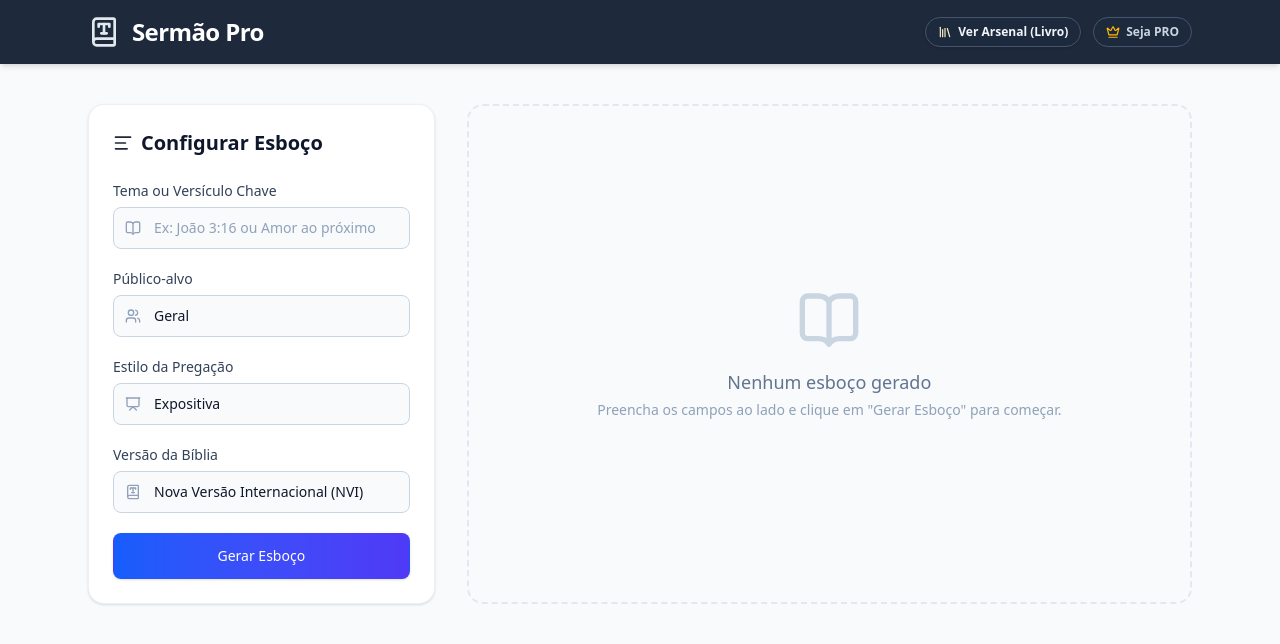
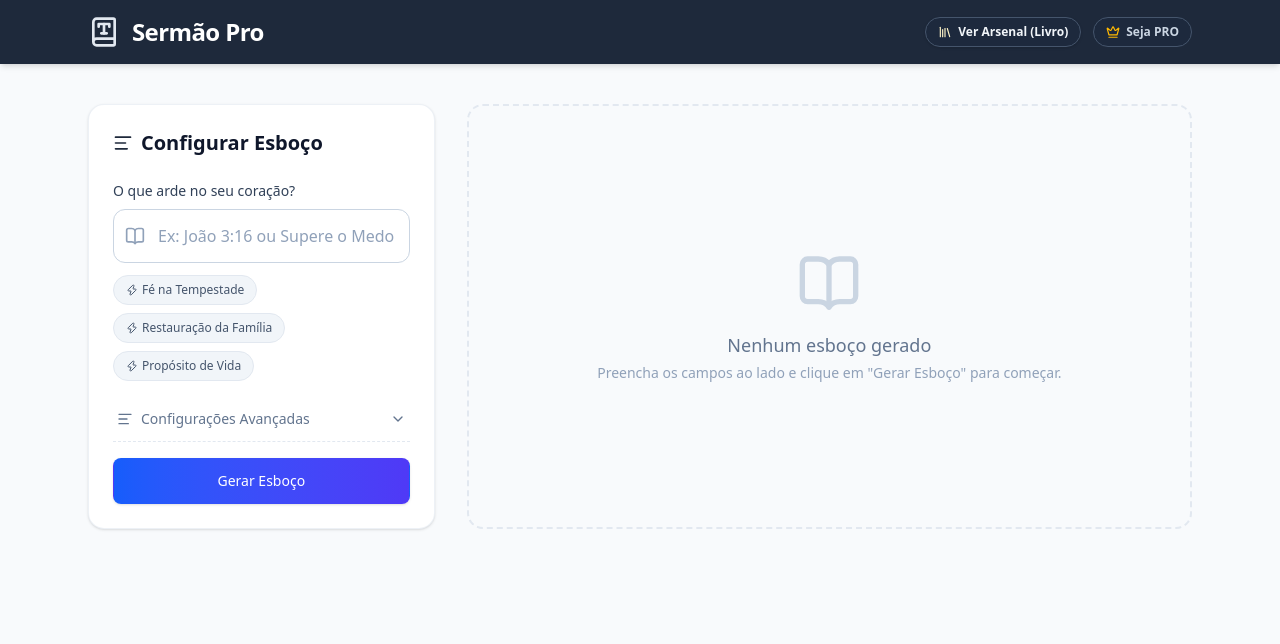
Before and after one commit to doobeis/sermaopro, a Next.js app: page / in a window 1280 px wide. Shown: the top 644 px of the page. Built offline with nearby package versions, Linux system fonts and the light colour scheme.

Commit message:
feat: restore gemini integration with lightweight prompt and simplify layout for 1-click generators

```diff
--- a/package.json
+++ b/package.json
@@ -9,6 +9,7 @@
     "lint": "eslint"
   },
   "dependencies": {
+    "@google/generative-ai": "^0.24.1",
     "html2pdf.js": "^0.14.0",
     "lucide-react": "^1.8.0",
     "next": "16.2.4",
--- /dev/null
+++ b/src/app/actions/generateSermon.ts
@@ -0,0 +1,56 @@
+"use server";
+
+import { GoogleGenerativeAI } from "@google/generative-ai";
+
+export async function generateSermon({
+  theme,
+  audience,
+  style,
+  version,
+}: {
+  theme: string;
+  audience: string;
+  style: string;
+  version: string;
+}) {
+  if (!process.env.GEMINI_API_KEY) {
+    throw new Error(
+      "A chave GEMINI_API_KEY não foi configurada."
+    );
+  }
+
+  const genAI = new GoogleGenerativeAI(process.env.GEMINI_API_KEY);
+
+  // Utiliza o modelo flash mais recente compatível com chaves novas
+  const model = genAI.getGenerativeModel({ model: "gemini-2.5-flash" });
+
+  const prompt = `
+Você é um teólogo erudito, pastor sênior e mestre incomparável em homilética.
+Sua missão é estruturar um esboço de pregação incrivelmente profundo, mas acessível.
+
+DIRETRIZES:
+1. Título e subtítulo chamativos.
+2. Formato Markdown Perfeito.
+3. Use a 1ª Pessoa do Plural ou Singular (dirija-se à congregação, fale como se estivesse no púlpito pregando AGORA).
+4. Estrutura Clássica:
+   - Introdução cativante que prenda a atenção imediatamente.
+   - 3 Pontos Centrais trazendo novidade exegética ou cultural (Mostre algo que o povo geralmente não percebe no texto).
+   - Conclusão com forte apelo.
+5. Versão Bíblica Obrigatória paracitações: ${version}.
+
+ENTRADAS DO PREGADOR:
+- TEMA CENTRAL: ${theme}
+- PÚBLICO: ${audience}
+- ABORDAGEM: ${style}
+
+Entrega APENAS o esboço limpo e pronto em markdown.
+`;
+
+  try {
+    const result = await model.generateContent(prompt);
+    return result.response.text();
+  } catch (error: any) {
+    console.error("Gemini Error:", error);
+    throw new Error("Falha na comunicação com o Google AI: " + (error.message || "Tente novamente mais tarde."));
+  }
+}
--- a/src/app/page.tsx
+++ b/src/app/page.tsx
@@ -1,9 +1,10 @@
 "use client";
 
 import { useState, useRef } from "react";
-import { BookOpen, Copy, Download, Loader2, BookType, Users, Presentation, AlignLeft, Crown, Sparkles, Lock, Library } from "lucide-react";
+import { BookOpen, Copy, Download, Loader2, BookType, Users, Presentation, AlignLeft, Crown, Sparkles, Lock, Library, ChevronDown, ChevronUp, Zap } from "lucide-react";
 import ReactMarkdown from "react-markdown";
 import Link from "next/link";
+import { generateSermon } from "@/app/actions/generateSermon";
 // Dynamically import html2pdf to avoid SSR issues
 import dynamic from 'next/dynamic';
 
@@ -15,44 +16,42 @@ export default function Home() {
 
   const [isLoading, setIsLoading] = useState(false);
   const [resultText, setResultText] = useState("");
+  const [showAdvanced, setShowAdvanced] = useState(false);
   const [isProMode, setIsProMode] = useState(false); // In production, this comes from your database
 
   const whatsappUrl = "https://wa.me/554497475235?text=Ol%C3%A1%21%20Gostaria%20de%20assinar%20o%20plano%20PRO%20do%20Serm%C3%A3o%20Pro%20%28PregAI%29%20para%20liberar%20Slides%2C%20Ilustra%C3%A7%C3%B5es%20e%20PDFs.";
 
   const resultRef = useRef<HTMLDivElement>(null);
 
-  const handleGenerate = async (e: React.FormEvent) => {
-    e.preventDefault();
-    if (!theme.trim()) return;
+  const presetThemes = [
+    "Fé na Tempestade",
+    "Restauração da Família",
+    "Propósito de Vida"
+  ];
+
+  const handleGenerate = async (e?: React.FormEvent, directTheme?: string) => {
+    if (e) e.preventDefault();
+    const finalTheme = directTheme || theme;
+    if (!finalTheme.trim()) return;
+
+    if (directTheme) setTheme(directTheme);
 
     setIsLoading(true);
     setResultText("");
 
-    setTimeout(() => {
-      const simulatedMarkdown = `
-# O Poder Transformador da Palavra em: ${theme}
-
-> *"Lâmpada para os meus pés é tua palavra, e luz para o meu caminho."* (Versão ${version})
-
-Meus amados irmãos, hoje o Senhor nos reúne para tratarmos diretamente sobre o tema **${theme}**.
-Muitas vezes olhamos para a nossa caminhada e pensamos que o silêncio de Deus é a Sua ausência. Mas preste atenção: o silêncio do Grande Mestre não significa que ele abandonou o barco da nossa história.
-
-### 1. O Chamado no Deserto
-A primeira coisa que precisamos entender hoje é que Deus forja os seus melhores soldados no calor da aflição. Especialmente quando falamos com o público [${audience}], percebemos que o imediatismo da nossa geração tenta roubar a nossa fé. Não se apresse! A promessa tem um tempo divino de maturação.
-
-### 2. A Quebra do Vaso
-Para que o azeite milagroso flua, o vaso precisa ser quebrado. Uma abordagem ${style} sobre este texto nos desafia a olhar dolorosamente para dentro. Onde está a rachadura do seu orgulho hoje? O Senhor não costuma usar vasos intactos enfeitando prateleiras; Ele usa os trincados que se submetem às mãos do oleiro.
-
-### 3. A Glória da Restauração
-Por fim, não se esqueça: o choro pode durar uma noite inteira... Mas a verdadeira alegria não vem de manhã porque o "sol físico" nasce, ela vem de manhã porque o Filho de Deus Ressuscitou na nossa vida! A sua dor tem prazo de validade.
-
----
-**Apelo Pastoral:**
-Igreja, coloque a mão no seu coração hoje. O Pai não está buscando pastores ou servos perfeitos; Ele está procurando corações rachados, mas *disponíveis*. Quem quer entregar o controle completo hoje? Venha para o altar!
-`;
-      setResultText(simulatedMarkdown);
+    try {
+      const generatedMarkdown = await generateSermon({
+        theme: finalTheme,
+        audience,
+        style,
+        version
+      });
+      setResultText(generatedMarkdown);
+    } catch (error: any) {
+      alert("Erro ao gerar o esboço: " + (error.message || error));
+    } finally {
       setIsLoading(false);
-    }, 1500);
+    }
   };
 
   const handleCopy = () => {
@@ -151,26 +150,57 @@ Igreja, coloque a mão no seu coração hoje. O Pai não está buscando pastores
                 Configurar Esboço
               </h2>
 
-              <form onSubmit={handleGenerate} className="space-y-5">
+              <form onSubmit={handleGenerate} className="space-y-4">
                 {/* Input: Tema */}
-                <div className="space-y-1.5">
-                  <label htmlFor="theme" className="block text-sm font-medium text-slate-700">Tema ou Versículo Chave</label>
+                <div className="space-y-2">
+                  <label htmlFor="theme" className="block text-sm font-medium text-slate-700">O que arde no seu coração?</label>
                   <div className="relative">
                     <div className="absolute inset-y-0 left-0 pl-3 flex items-center pointer-events-none">
-                      <BookOpen className="h-4 w-4 text-slate-400" />
+                      <BookOpen className="h-5 w-5 text-slate-400" />
                     </div>
                     <input
                       id="theme"
                       type="text"
                       required
-                      placeholder="Ex: João 3:16 ou Amor ao próximo"
+                      placeholder="Ex: João 3:16 ou Supere o Medo"
                       value={theme}
                       onChange={(e) => setTheme(e.target.value)}
-                      className="block w-full pl-10 pr-3 py-2.5 border border-slate-300 rounded-lg focus:ring-2 focus:ring-brand-blue focus:border-brand-blue transition-colors bg-slate-50 sm:text-sm text-slate-900 placeholder:text-slate-400"
+                      className="block w-full pl-11 pr-3 py-3.5 border border-slate-300 rounded-xl focus:ring-2 focus:ring-brand-blue focus:border-brand-blue transition-colors bg-white font-medium text-base text-slate-900 placeholder:text-slate-400"
                     />
+                  </div>
+
+                  {/* Pílulas Sugestivas (1 Clique) */}
+                  <div className="flex flex-wrap gap-2 pt-1">
+                    {presetThemes.map((preset) => (
+                      <button
+                        key={preset}
+                        type="button"
+                        onClick={() => handleGenerate(undefined, preset)}
+                        className="inline-flex items-center gap-1 px-3 py-1.5 rounded-full bg-slate-100 text-slate-600 hover:bg-brand-blue hover:text-white border border-slate-200 hover:border-brand-blue text-xs font-medium transition-colors"
+                      >
+                        <Zap className="w-3 h-3" />
+                        {preset}
+                      </button>
+                    ))}
                   </div>
                 </div>
 
+                {/* Advanced Options Toggle */}
+                <button
+                  type="button"
+                  onClick={() => setShowAdvanced(!showAdvanced)}
+                  className="w-full flex items-center justify-between px-1 py-3 border-b border-dashed border-slate-200 text-sm font-medium text-slate-500 hover:text-brand-blue transition-colors"
+                >
+                  <span className="flex items-center gap-2">
+                    <AlignLeft className="w-4 h-4" />
+                    Configurações Avançadas
+                  </span>
+                  {showAdvanced ? <ChevronUp className="w-4 h-4" /> : <ChevronDown className="w-4 h-4" />}
+                </button>
+
+                {/* Hidden Advanced Options */}
+                {showAdvanced && (
+                  <div className="space-y-4 pt-2 pb-4 bg-slate-50 p-4 rounded-xl border border-slate-100 shadow-inner">
                     {/* Select: Público-alvo */}
                     <div className="space-y-1.5">
                       <label className="block text-sm font-medium text-slate-700">Público-alvo</label>
@@ -181,7 +211,7 @@ Igreja, coloque a mão no seu coração hoje. O Pai não está buscando pastores
                         <select
                           value={audience}
                           onChange={(e) => setAudience(e.target.value)}
-                      className="block w-full pl-10 pr-3 py-2.5 border border-slate-300 rounded-lg focus:ring-2 focus:ring-indigo-500 focus:border-indigo-500 transition-colors bg-slate-50 sm:text-sm text-slate-900 appearance-none"
+                          className="block w-full pl-10 pr-3 py-2 border border-slate-300 rounded-lg bg-white sm:text-sm text-slate-900 appearance-none"
                         >
                           <option value="Geral">Geral</option>
                           <option value="Jovens">Jovens</option>
@@ -202,7 +232,7 @@ Igreja, coloque a mão no seu coração hoje. O Pai não está buscando pastores
                         <select
                           value={style}
                           onChange={(e) => setStyle(e.target.value)}
-                      className="block w-full pl-10 pr-3 py-2.5 border border-slate-300 rounded-lg focus:ring-2 focus:ring-indigo-500 focus:border-indigo-500 transition-colors bg-slate-50 sm:text-sm text-slate-900 appearance-none"
+                          className="block w-full pl-10 pr-3 py-2 border border-slate-300 rounded-lg bg-white sm:text-sm text-slate-900 appearance-none"
                         >
                           <option value="Expositiva">Expositiva</option>
                           <option value="Temática">Temática</option>
@@ -221,7 +251,7 @@ Igreja, coloque a mão no seu coração hoje. O Pai não está buscando pastores
                         <select
                           value={version}
                           onChange={(e) => setVersion(e.target.value)}
-                      className="block w-full pl-10 pr-3 py-2.5 border border-slate-300 rounded-lg focus:ring-2 focus:ring-indigo-500 focus:border-indigo-500 transition-colors bg-slate-50 sm:text-sm text-slate-900 appearance-none"
+                          className="block w-full pl-10 pr-3 py-2 border border-slate-300 rounded-lg bg-white sm:text-sm text-slate-900 appearance-none"
                         >
                           <option value="NVI">Nova Versão Internacional (NVI)</option>
                           <option value="Almeida">Almeida Revista e Corrigida (ARC/ARA)</option>
@@ -229,6 +259,8 @@ Igreja, coloque a mão no seu coração hoje. O Pai não está buscando pastores
                         </select>
                       </div>
                     </div>
+                  </div>
+                )}
 
                 {/* Submit Action */}
                 <button
```
Also changed, not shown: 1 other file (tests, documents, lock files or other folders). Lines whose indentation alone changed are shown as unchanged.
